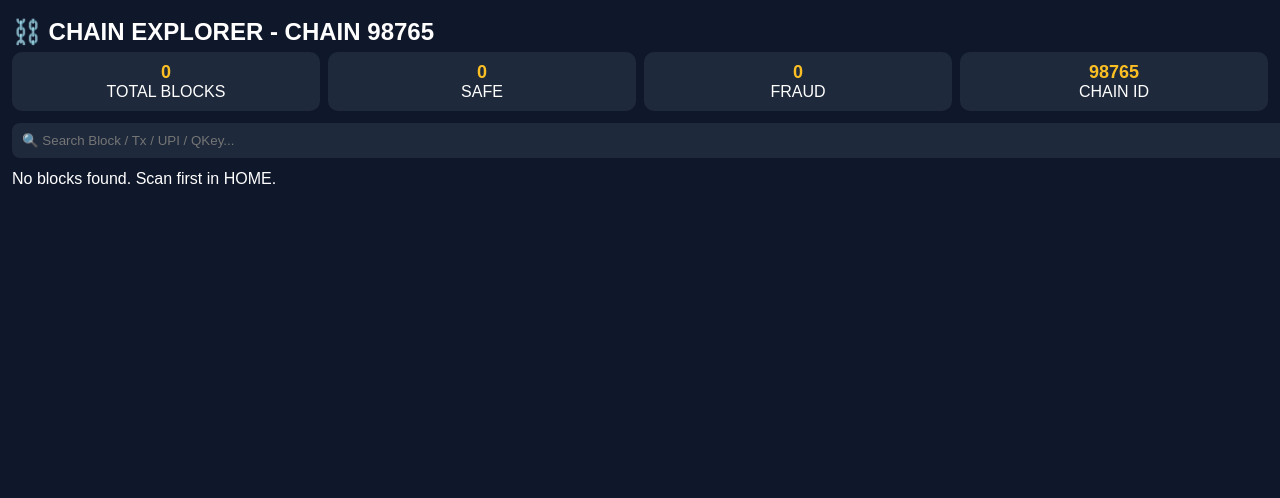
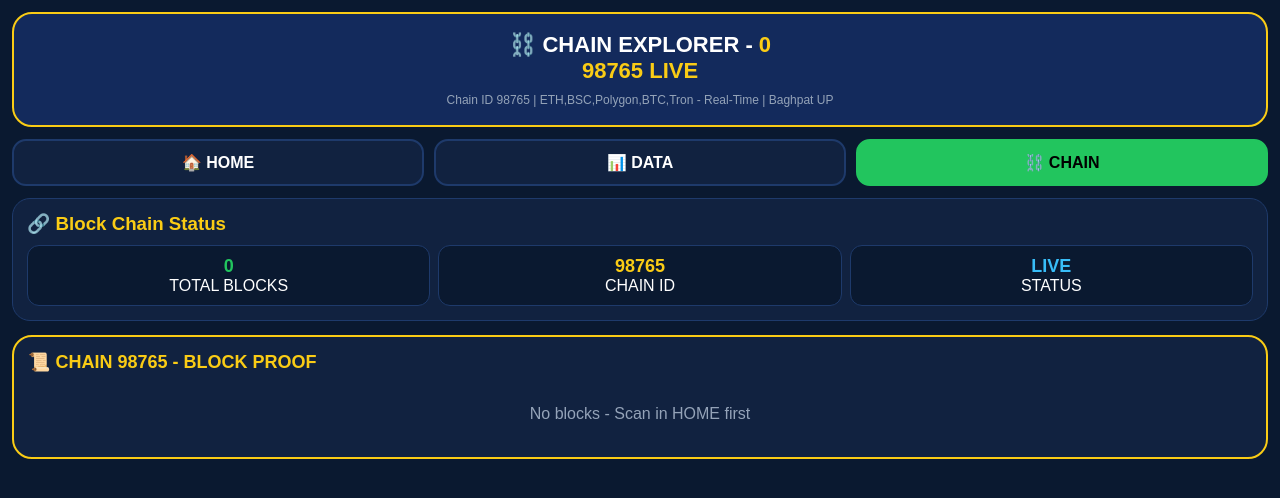
Before and after one commit to samdeep11/sandeep-shield-up-india, a plain HTML site: page explorer.html in a window 1280 px wide. Drawn offline with nearby package versions, Linux system fonts and the light colour scheme.

Commit message:
Update explorer.html

```diff
--- a/explorer.html
+++ b/explorer.html
@@ -3,102 +3,98 @@
 <head>
 <meta charset="UTF-8">
 <meta name="viewport" content="width=device-width, initial-scale=1.0">
-<title>CHAIN EXPLORER - 98765</title>
-<script src="https://cdnjs.cloudflare.com/ajax/libs/jspdf/2.5.1/jspdf.umd.min.js"></script>
+<title>CHAIN - Sandeep Shield 98765</title>
 <style>
-body{background:#0f172a;color:white;font-family:Arial;padding:12px;margin:0}
-.top{display:flex;gap:8px;margin-bottom:12px;flex-wrap:wrap}
-.box{background:#1e293b;padding:10px 14px;border-radius:10px;flex:1;text-align:center;min-width:60px}
-.box b{font-size:18px;display:block;color:#fbbf24}
-.block{background:#1e293b;border:1px solid #334155;border-left:4px solid #ef4444;border-radius:10px;padding:12px;margin-bottom:12px;font-size:13px;line-height:1.6}
-.block.safe{border-left-color:#22c55e}
-.block.fraud{border-left-color:#ef4444}
-.badge{background:#22c55e;color:black;padding:2px 8px;border-radius:20px;font-size:10px;font-weight:bold}
-.btns{display:flex;gap:8px;margin-top:10px}
-.btn{padding:6px 12px;border-radius:6px;border:0;font-size:12px;font-weight:bold;cursor:pointer}
-.share{background:#25D366;color:white}
-.pdf{background:#3b82f6;color:white}
-.small{color:#94a3b8;font-size:11px;word-break:break-all}
-.head{font-size:15px;font-weight:bold;margin-bottom:4px}
+body{background:#0a1930;color:#fff;font-family:Arial;margin:0;padding:12px}
+.top-box{background:#132a5c;border:2px solid #facc15;border-radius:20px;padding:18px;text-align:center;margin-bottom:12px}
+.top-box h1{margin:0;font-size:22px;line-height:1.2}
+.top-box h1 span{color:#facc15}
+.top-box p{color:#94a3b8;font-size:12px;margin:8px 0 0 0}
+.nav{display:flex;gap:10px;margin-bottom:12px}
+.nav a{flex:1;text-align:center;padding:12px;border-radius:14px;text-decoration:none;font-weight:bold;border:2px solid #1e3a6b;background:#112240;color:#fff}
+.nav a.active{background:#22c55e;color:#000;border-color:#22c55e}
+.chain-info{background:#112240;border:1px solid #1e3a6b;border-radius:18px;padding:14px;margin-bottom:14px}
+.chain-info h3{color:#facc15;margin:0 0 10px 0}
+.info-grid{display:flex;gap:8px}
+.info{background:#0a1930;border-radius:12px;padding:10px;flex:1;text-align:center;border:1px solid #1e3a6b}
+.info b{display:block;font-size:18px;color:#22c55e}
+.explorer{background:#112240;border:2px solid #facc15;border-radius:20px;padding:14px}
+.ex-head{color:#facc15;font-weight:bold;font-size:18px;margin-bottom:12px}
+.block{background:#0a1930;border:1.5px solid #22c55e;border-radius:14px;padding:12px;margin-bottom:12px;position:relative}
+.block::before{content:'';position:absolute;left:20px;top:-12px;width:2px;height:12px;background:#22c55e}
+.block:first-child::before{display:none}
+.b-header{display:flex;justify-content:space-between;align-items:center;margin-bottom:8px}
+.b-num{background:#22c55e;color:#000;padding:4px 10px;border-radius:20px;font-weight:bold;font-size:12px}
+.b-time{color:#94a3b8;font-size:11px}
+.b-title{font-weight:bold;font-size:13px;margin-bottom:4px}
+.b-hash{color:#94a3b8;font-size:11px;word-break:break-all}
+.b-hash span{color:#facc15}
+.chain-line{text-align:center;color:#22c55e;font-size:12px;margin:4px 0;letter-spacing:2px}
+.verify{margin-top:8px;padding:8px;border-radius:8px;background:#052e16;border:1px solid #22c55e;font-size:11px;color:#22c55e;text-align:center}
 </style>
 </head>
 <body>
 
-<h2 style="margin:6px 0;">⛓️ CHAIN EXPLORER - CHAIN 98765</h2>
-<div class="top">
-  <div class="box"><b id="total">0</b><span>TOTAL BLOCKS</span></div>
-  <div class="box"><b id="safe">0</b><span>SAFE</span></div>
-  <div class="box"><b id="fraud">0</b><span>FRAUD</span></div>
-  <div class="box"><b>98765</b><span>CHAIN ID</span></div>
+<div class="top-box">
+<h1>⛓️ CHAIN EXPLORER - <span id="c1">5</span><br><span>98765 LIVE</span></h1>
+<p>Chain ID 98765 | ETH,BSC,Polygon,BTC,Tron - Real-Time | Baghpat UP</p>
 </div>
 
-<input id="search" placeholder="🔍 Search Block / Tx / UPI / QKey..." style="width:100%;padding:10px;border-radius:8px;border:0;background:#1e293b;color:white;margin-bottom:12px;" onkeyup="render()">
+<div class="nav">
+<a href="index.html">🏠 HOME</a>
+<a href="data.html">📊 DATA</a>
+<a href="explorer.html" class="active">⛓️ CHAIN</a>
+</div>
 
-<div id="list">Loading Chain...</div>
+<div class="chain-info">
+<h3>🔗 Block Chain Status</h3>
+<div class="info-grid">
+<div class="info"><b id="total">5</b>TOTAL BLOCKS</div>
+<div class="info"><b style="color:#facc15">98765</b>CHAIN ID</div>
+<div class="info"><b style="color:#38bdf8">LIVE</b>STATUS</div>
+</div>
+</div>
+
+<div class="explorer">
+<div class="ex-head">📜 CHAIN 98765 - BLOCK PROOF</div>
+<div id="chainList"></div>
+</div>
 
 <script>
 function getBlocks(){
-  let keys = ["sandeep_shield_blocks","shield_blocks","upi_blocks","txs","blocks","sandeepShieldData","sandeep_shield_chain"];
+  let keys=["sandeep_shield_blocks","shield_blocks","sandeepShieldData","sandeep_shield_chain"];
   for(let k of keys){
-    let v = localStorage.getItem(k);
-    if(v){ try{ let j=JSON.parse(v); if(Array.isArray(j) && j.length>0) return j; }catch(e){} }
+    let v=localStorage.getItem(k);
+    if(v){try{let j=JSON.parse(v); if(Array.isArray(j)&&j.length>0) return j;}catch(e){}}
   }
   return [];
 }
-
 function render(){
-  let blocks = getBlocks();
-  let q = document.getElementById("search").value.toLowerCase();
-  let filtered = blocks.filter(b => JSON.stringify(b).toLowerCase().includes(q));
-
-  // newest first for explorer = Block #N is latest
-  filtered = filtered.reverse();
-
-  document.getElementById("total").innerText = blocks.length;
-  document.getElementById("safe").innerText = blocks.filter(b=> (b.result||"").includes("SAFE") || (b.result||"").includes("NO KNOWN") || (b.type+"").includes("SAFE")).length;
-  document.getElementById("fraud").innerText = blocks.filter(b=> (b.result||"").includes("FRAUD") || (b.result||"").includes("HIGH RISK") || (b.result||"").includes("RISK")).length;
-
-  let html = "";
-  filtered.forEach((b, idx)=>{
-    let blockNum = blocks.length - idx;
-    let isSafe = (b.result||"").includes("SAFE") || (b.result||"").includes("NO KNOWN") || (b.type+"").includes("SAFE");
-    html += `<div class="block ${isSafe?'safe':'fraud'}">
-      <div class="head">Block #${blockNum} <span class="badge">LIVE</span></div>
-      <div>${isSafe?'✅':'🚨'} <b>UPI-RISK:</b> ${b.data||b.upi||''} | ${b.message||b.result||''}</div>
-      <div class="small">Tx: ${b.tx||b.txId||''}</div>
-      <div class="small">Prev: HUB-GENESIS-...98765</div>
-      <div class="small">Data: ${(b.data||b.upi||'').substring(0,50)}...</div>
-      <div class="small">Time: ${b.time||b.timestamp||''} | API: Real-Time - REAL</div>
-      <div class="small">QKey: ${b.qkey||b.qKey||''} | Chain: UPI-RISK | ${isSafe?'✅ SAFE BLOCK':'🚨 FRAUD BLOCK'}</div>
-      <div class="btns">
-        <button class="btn share" onclick="shareBlock('${blockNum}','${b.tx||b.txId}','${b.data||b.upi}','${(b.message||b.result||'').replace(/'/g,'')}')">📤 Share Block</button>
-        <button class="btn pdf" onclick="pdfBlock('${blockNum}','${b.tx||b.txId}','${b.data||b.upi}','${(b.message||b.result||'').replace(/'/g,'')}','${b.qkey||b.qKey}')">📄 PDF Proof</button>
-      </div>
-    </div>`;
+  let blocks=getBlocks().reverse();
+  document.getElementById('total').innerText=blocks.length;
+  document.getElementById('c1').innerText=blocks.length;
+  let html='';
+  blocks.forEach((b,i)=>{
+    let data=b.data||b.upi||'Sandeep ub';
+    let tx=b.tx||b.txId||'TX-UPI-LIVE-B2S-98765-UP';
+    let qk=b.qkey||b.qKey||'QKYB-LIVE-'+tx;
+    let time=b.time||b.timestamp||new Date().toLocaleString();
+    let prev=b.prev||(i==0?'GENESIS-98765':'TX-UPI-LIVE-...-98765-UP');
+    let hash=b.hash||tx;
+    html+=`
+    <div class="block">
+      <div class="b-header"><span class="b-num">BLOCK #${blocks.length-i}</span><span class="b-time">${time}</span></div>
+      <div class="b-title">🔗 ${data}</div>
+      <div class="b-hash">Tx: <span>${tx}</span></div>
+      <div class="b-hash">QKey: <span>${qk}</span></div>
+      <div class="b-hash">Prev: ${prev}</div>
+      <div class="b-hash">Hash: <span>${hash}</span></div>
+      <div class="verify">✅ VERIFIED - Chain 98765 | QKyB Secured</div>
+    </div>
+    ${i < blocks.length-1 ? '<div class="chain-line">⬇ ⛓️ ⬇</div>' : ''}
+    `;
   });
-  document.getElementById("list").innerHTML = html || "No blocks found. Scan first in HOME.";
-}
-function shareBlock(num, tx, data, result){
-  let text = `*Sandeep Shield - Block #${num}*%0A%0A⛓️ Chain ID: 98765%0A🧱 Block: #${num}%0A🔍 UPI: ${data}%0A📊 Result: ${result}%0A🧾 Tx: ${tx}%0A🔗 Prev: HUB-GENESIS-...98765%0A✅ Verified`;
-  window.open(`https://wa.me/?text=${text}`,'_blank');
-}
-function pdfBlock(num, tx, data, result, qkey){
-  const { jsPDF } = window.jspdf;
-  let doc = new jsPDF();
-  doc.setFontSize(16);
-  doc.text(`Block #${num} - Sandeep Shield Chain 98765`,10,15);
-  doc.setFontSize(11);
-  doc.text(`Block Number: ${num}`,10,30);
-  doc.text(`UPI/Data: ${data}`,10,40);
-  doc.text(`Result: ${result}`,10,50);
-  doc.text(`Tx ID: ${tx}`,10,60);
-  doc.text(`QKey: ${qkey}`,10,70);
-  doc.text(`Prev Hash: HUB-GENESIS-...98765`,10,80);
-  doc.text(`Chain: UPI-RISK | Chain ID: 98765`,10,90);
-  doc.text(`Time: ${new Date().toLocaleString()}`,10,100);
-  doc.text(`Status: ${result.includes('SAFE')?'SAFE BLOCK':'FRAUD BLOCK'}`,10,110);
-  doc.text(`Scam Intelligence by Sandeep Shield`,10,125);
-  doc.save(`Block-${num}-${tx}.pdf`);
+  document.getElementById('chainList').innerHTML=html||'<div style="text-align:center;padding:20px;color:#94a3b8">No blocks - Scan in HOME first</div>';
 }
 render();
 </script>
```
